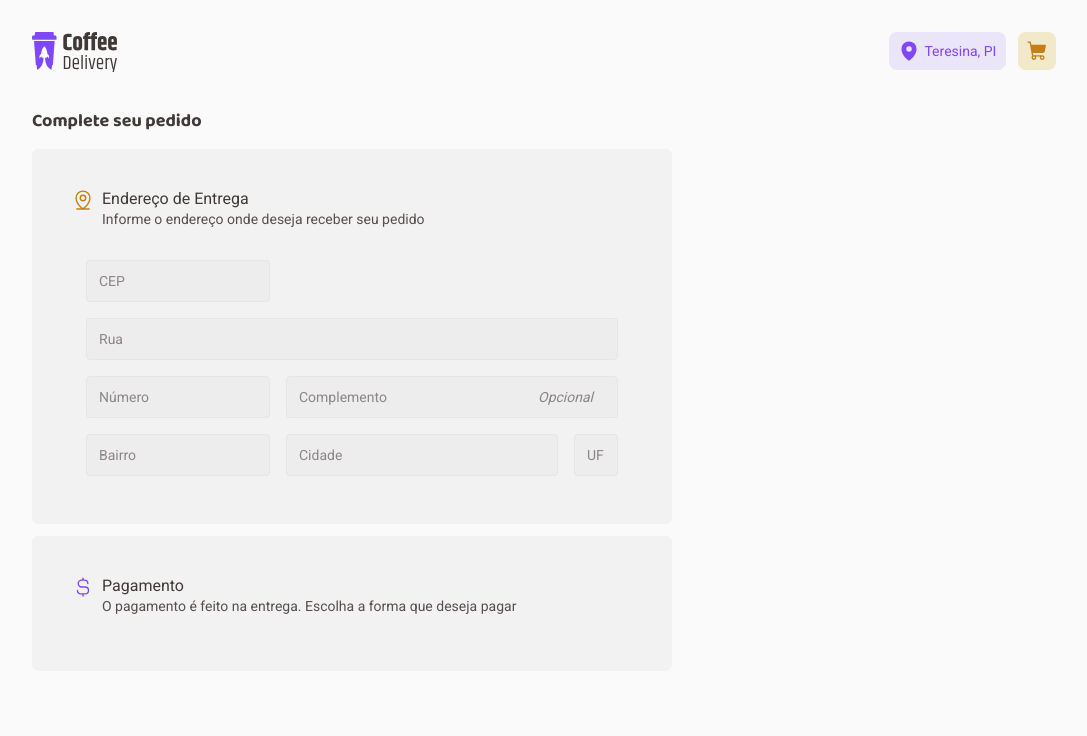
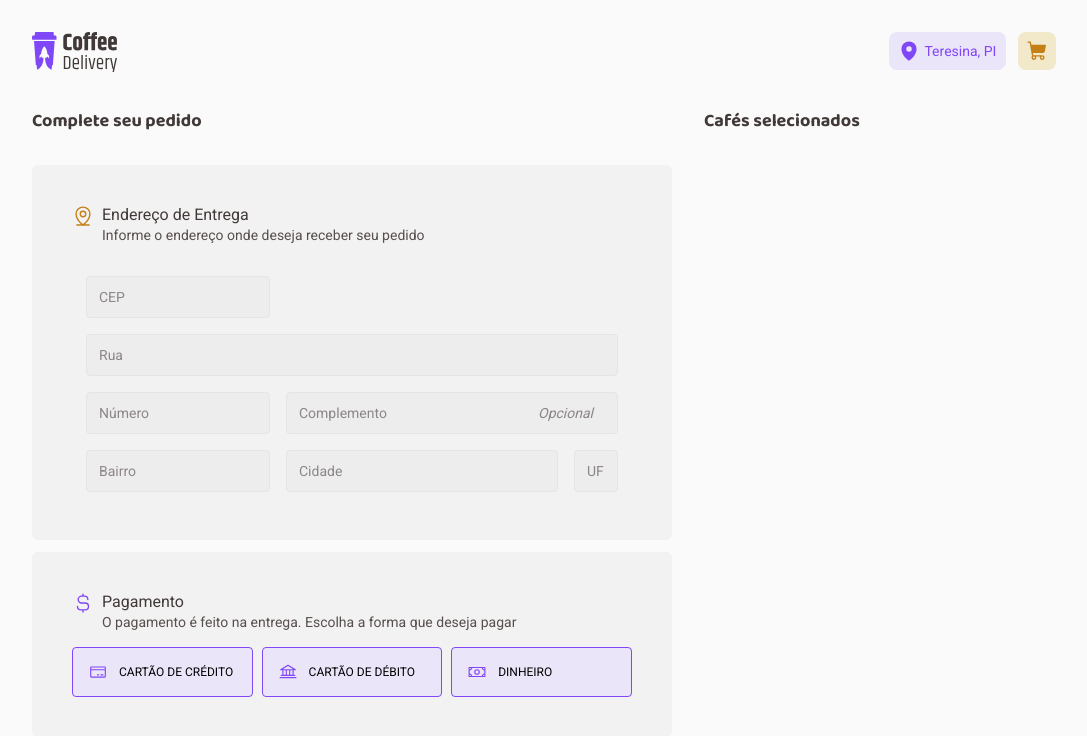
Before and after one commit to hevelinlima/coffee-delivery, a React (Vite) app: page /checkout in a window 1280 px wide. Shown: the top 736 px of the page, without its empty margins (96-1183 px from the left). Built offline with nearby package versions, Linux system fonts and the light colour scheme.

Commit message:
estilização Checkout page pt. 1

```diff
--- /dev/null
+++ b/src/components/RadioInput/index.tsx
@@ -0,0 +1,20 @@
+import { ReactNode } from "react";
+import { RadioContainer } from "./styles";
+
+interface RadioProps{
+  children ?: ReactNode
+  isSelected : boolean
+}
+
+export function RadioInput({children, isSelected, ...rest}: RadioProps){
+
+  return(
+    <RadioContainer data-state={isSelected}>
+      <input
+        type="radio"
+        {...rest}
+      />
+        {children}
+    </RadioContainer>
+  )
+}
--- /dev/null
+++ b/src/components/RadioInput/styles.ts
@@ -0,0 +1,26 @@
+import styled from "styled-components";
+import { typography } from "../../styles/typography";
+
+export const RadioContainer = styled.label`
+  display: flex;
+  align-items: center;
+  width: 11.3rem;
+  height: 3.125rem;
+
+  border: 1px solid ${(props) => props.theme.colors["base-input"]};
+  border-radius: 4px;
+  background-color: ${(props) => props.theme.colors["base-button"]};
+  ${typography.fonts.buttonM}
+
+  &:hover {
+    background-color: ${(props) => props.theme.colors['base-hover']};
+  }
+
+  &[data-state='true'] {
+    background-color: ${(props) => props.theme.colors['purple-light']};
+    border-color: ${(props) => props.theme.colors["purple"]};
+  }
+  input{
+    display: none;
+  }
+`
--- a/src/pages/Checkout/index.tsx
+++ b/src/pages/Checkout/index.tsx
@@ -1,11 +1,13 @@
-import { CurrencyDollarSimple, MapPinLine } from "@phosphor-icons/react";
-import { CheckoutOrder, FormHeader, InfoContainer, InfoForm, PaymentForm } from "./styles";
+import { Bank, CreditCard, CurrencyDollarSimple, MapPinLine, Money } from "@phosphor-icons/react";
+import { CheckoutOrder, Container, FormHeader, InfoContainer, InfoForm, PaymentForm, PaymentOptions } from "./styles";
 import { useTheme } from "styled-components";
 import { TextInput } from "../../components/TextInput";
+import { RadioInput } from "../../components/RadioInput";
 
 export function Checkout(){
   const theme = useTheme()
   return(
+    <Container>
       <InfoContainer>
         <h2>Complete seu pedido</h2>
         <form action="">
@@ -63,8 +65,37 @@ export function Checkout(){
                   <p>O pagamento é feito na entrega. Escolha a forma que deseja pagar</p>
                 </div>
               </header>
+              <PaymentOptions>
+                <section>
+                <RadioInput
+                  isSelected>
+                    <div>
+                      <CreditCard size={18}/>
+                      <span>CARTÃO DE CRÉDITO</span>
+                    </div>
+                  </RadioInput>
+                  <RadioInput
+                    isSelected>
+                  <div>
+                      <Bank size={18}/>
+                      <span>CARTÃO DE DÉBITO</span>
+                    </div>
+                  </RadioInput>
+                  <RadioInput
+                    isSelected>
+                    <div>
+                      <Money size={18}/>
+                      <span>DINHEIRO</span>
+                    </div>
+                  </RadioInput>
+                </section>
+              </PaymentOptions>
             </PaymentForm>
         </form>
       </InfoContainer>
+      <InfoContainer>
+        <h2>Cafés selecionados</h2>
+      </InfoContainer>
+    </Container>
   )
 }
--- a/src/pages/Checkout/styles.ts
+++ b/src/pages/Checkout/styles.ts
@@ -1,7 +1,17 @@
 import styled from "styled-components";
 import { typography } from "../../styles/typography";
 
+export const Container = styled.div`
+  max-width: 90rem;
+  display: flex;
+  gap: 2rem;
+`
+
 export const InfoContainer = styled.div`
+  display: flex;
+  flex-direction: column;
+  gap: 16px;
+
    h2{
     ${typography.fonts.titleXS}
     color: ${(props)=>props.theme.colors["base-subtitle"]};
@@ -63,5 +73,22 @@ export const PaymentForm = styled.div`
       color: ${(props)=> props.theme.colors['base-text']}
     }
   }
+`
 
+export const PaymentOptions = styled.div`
+  section {
+    display: flex;
+    align-items: center;
+    justify-content: space-between;
+
+
+    div{
+      display: flex;
+      gap: 0.75rem;
+      padding: 1rem;
+      svg{
+        color: ${(props)=>props.theme.colors['purple']};
+      }
+    }
+  }
 `
```
Lines whose indentation alone changed are shown as unchanged.
